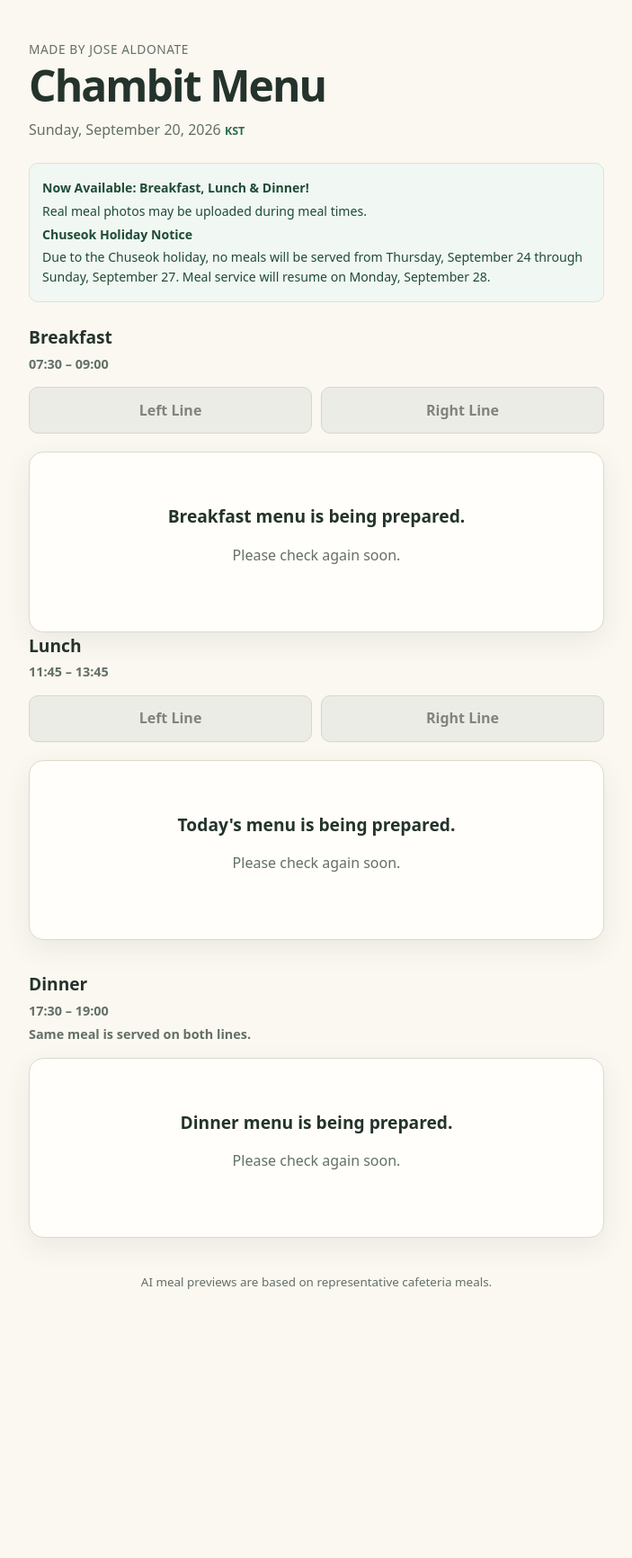
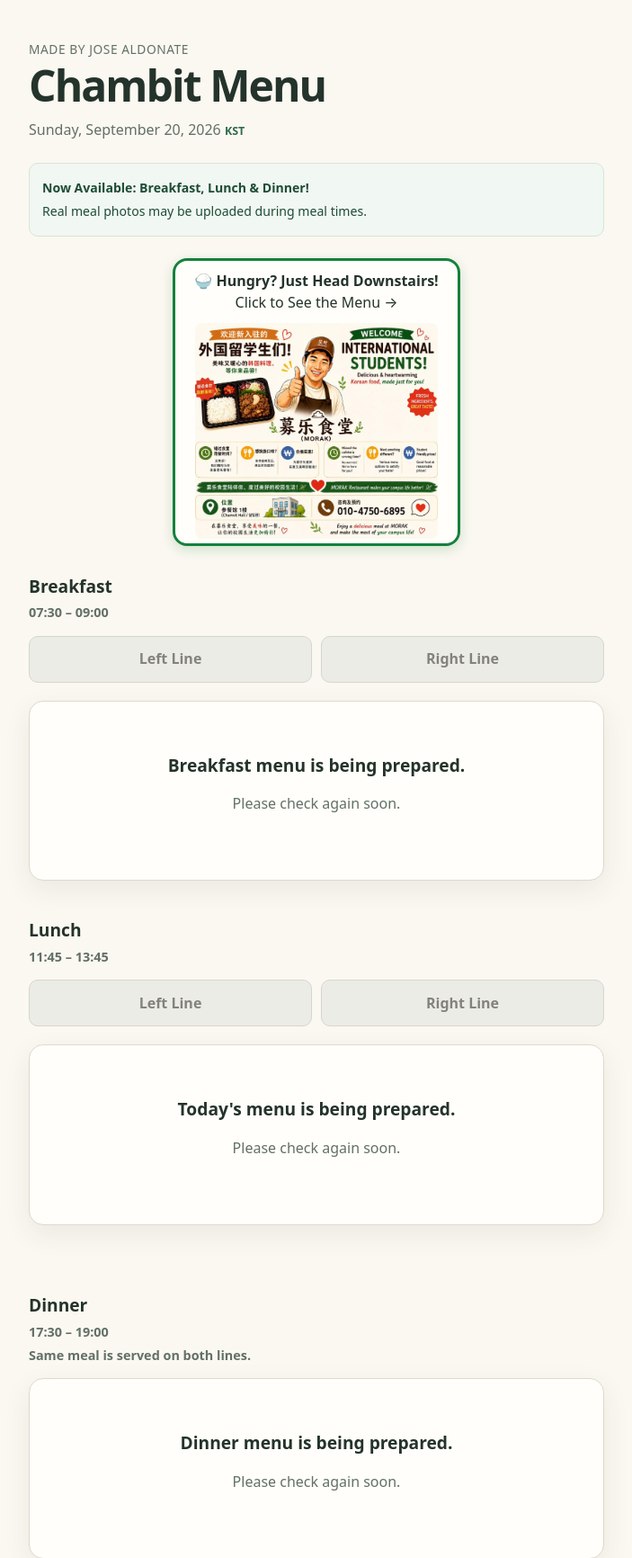
Before and after one commit to build529/chambit-menu-mvp-website-build, a FastAPI app: page / in a window 1280 px wide. Shown: the top 1732 px of the page at 90% size, without its empty margins (288-991 px from the left). Before the commit the page ends 1433 px from the top, so only its background shows below. Run offline with FastAPI, Linux system fonts and the light colour scheme; data that the repository does not hold is empty.

Commit message:
feat: advertisements

```diff
--- a/app/static/css/site.css
+++ b/app/static/css/site.css
@@ -400,3 +400,70 @@ a {
 .service-notices p {
   margin: 4px 0;
 }
+
+
+/* Container Framework Layout & Styling */
+.welcome-image {
+  display: flex;
+  flex-direction: column;
+  align-items: center;    /* Centers text and picture horizontally inside the box */
+
+  /* Center the box on the website page */
+  margin: 0 auto 30px auto; /* "0 auto" centers the entire framework block horizontally */
+
+  /* Fixed frame dimensions */
+  width: 320px;           /* Adjust width to fit your layout */
+  height: 320px;          /* Adjust height to fit all content */
+
+  /* Spacing control inside the frame */
+  padding-top: 10px;      /* 1. Space between top of box and the slogan */
+  padding-bottom: 10px;   /* 3. Space between bottom of picture and bottom of box */
+  box-sizing: border-box; /* Prevents padding from breaking fixed width/height */
+
+  overflow: hidden;
+
+  border: 3px solid #15803d; /* Rich dark green border (Emerald Green) */
+  border-radius: 16px;
+  background: var(--paper);
+
+  /* Subtle green glow shadow for extra emphasis */
+  box-shadow: 0 4px 14px rgba(21, 128, 61, 0.2);
+}
+
+.welcome-text {
+  width: 100%;
+  text-align: center;
+  margin-bottom: 10px;    /* 2. Space between slogan and top of the picture */
+
+  /* LEFT & RIGHT SPACING FOR SLOGAN */
+  padding-left: 5px;       /* Keeps text away from the left border */
+  padding-right: 5px;      /* Keeps text away from the right border */
+  box-sizing: border-box;   /* Ensures padding stays inside the box width */
+}
+
+.welcome-text p {
+  margin: 0;              /* Clears default browser paragraph margins */
+}
+
+/* Base Image Rules */
+img.fit-cover {
+  object-fit: cover !important;
+  display: block;
+  border-radius: 8px;
+}
+
+/* Image Size Options */
+img.img-sq {
+  width: 250px !important;
+  height: 250px !important;
+}
+
+img.img-hr {
+  width: 270px !important;
+  height: 240px !important;
+}
+
+img.img-vt {
+  width: 170px !important;
+  height: 250px !important;
+}
--- a/app/templates/public_index.html
+++ b/app/templates/public_index.html
@@ -7,7 +7,7 @@
     content="width=device-width, initial-scale=1"
   >
   <title>Chambit Menu</title>
-  <link rel="stylesheet" href="/static/css/site.css?v=notices-1">
+  <link rel="stylesheet" href="/static/css/site.css?v=welcome-image-12">
 
 
   {% if ga_measurement_id %}
@@ -42,13 +42,32 @@
 
   <section class="service-notices" aria-label="Service information">
     <p><strong>Now Available: Breakfast, Lunch & Dinner!</strong></p>
-    <p>Real meal photos may be uploaded during meal times.
-
-    </p>
+    <p>Real meal photos may be uploaded during meal times.</p>
+</section>
+    <!--
     <p><strong>Chuseok Holiday Notice</strong></p>
     <p> Due to the Chuseok holiday, no meals will be served from Thursday, September 24 through Sunday, September 27.
 Meal service will resume on Monday, September 28.</p>
-  </section>
+
+    -->
+
+
+<!-- ADVERTISEMENT ANNOUNCEMENT FRAMEWORK -->
+<section class="welcome-image" aria-label="Restaurant Advertisement">
+
+  <!-- Text Section (Title / Slogan) -->
+  <div class="welcome-text">
+    <p><strong>🍚 Hungry? Just Head Downstairs!</strong> Click to See the Menu →</p>
+  </div>
+
+  <!-- Image Container with Link -->
+  <a href="https://linktr.ee/MORAK6895?utm_source=qr_code" target="_blank" rel="noopener">
+    <img src="/static/images/morak-01.jpg"
+         alt="Menu Special Offer"
+         class="fit-cover img-hr">
+  </a>
+
+</section>
 
 
     <section class="breakfast-section" aria-label="Breakfast menu">
@@ -118,6 +137,25 @@ Meal service will resume on Monday, September 28.</p>
   </section>
 </section>
 
+<div style="height: 40px;"></div>
+
+<!-- ADVERTISEMENT ANNOUNCEMENT FRAMEWORK -->
+<!--
+  <section class="welcome-image" aria-label="Restaurant Advertisement">
+
+    <div class="welcome-text">
+      <p><strong>🍔 Craving a Burger?</strong> Click to See the Menu!</p>
+    </div>
+
+    <a href="https://linktr.ee/josecla21" target="_blank" rel="noopener">
+      <img src="/static/images/burger-blaze.jpg"
+          alt="Dorothy Menu Special Offer"
+          class="fit-cover img-hr">
+    </a>
+
+  </section>
+-->
+
     <section aria-label="Lunch menu">
       <h2>Lunch</h2>
       <p class="service-time">11:45 – 13:45</p>
@@ -185,6 +223,27 @@ Meal service will resume on Monday, September 28.</p>
       {% endif %}
     </section>
 
+    <div style="height: 40px;"></div>
+
+    <!-- ADVERTISEMENT ANNOUNCEMENT FRAMEWORK -->
+     <!--
+<section class="welcome-image" aria-label="Restaurant Advertisement">
+
+
+  <div class="welcome-text">
+    <p><strong>Still hungry?</strong> Check this out!</p>
+  </div>
+
+
+  <a href="https://naver.me/FnszpzQJ" target="_blank" rel="noopener">
+    <img src="/static/images/aromimasil.jpg"
+         alt="Dorothy Menu Special Offer"
+         class="fit-cover img-sq">
+  </a>
+</section>
+-->
+
+
     <section class="dinner-section" aria-label="Dinner menu">
           <h2>Dinner</h2>
           <p class="service-time">17:30 – 19:00</p>
```
Also changed, not shown: app/static/images/aromimasil.jpg (added), app/static/images/burger-blaze.jpg (added), app/static/images/dorothy.PNG (added), app/static/images/morak-01.jpg (added), app/static/images/morak.jpg (added), 1 other file.
